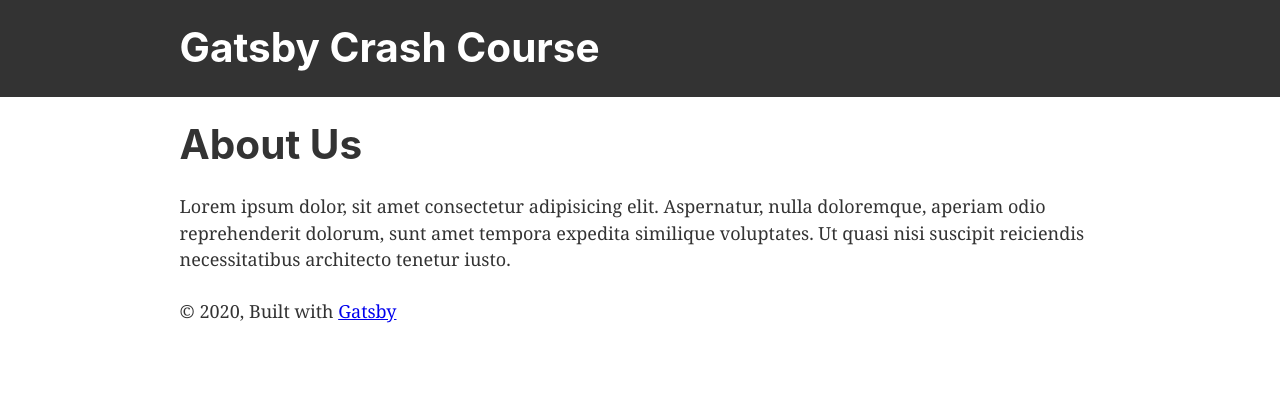
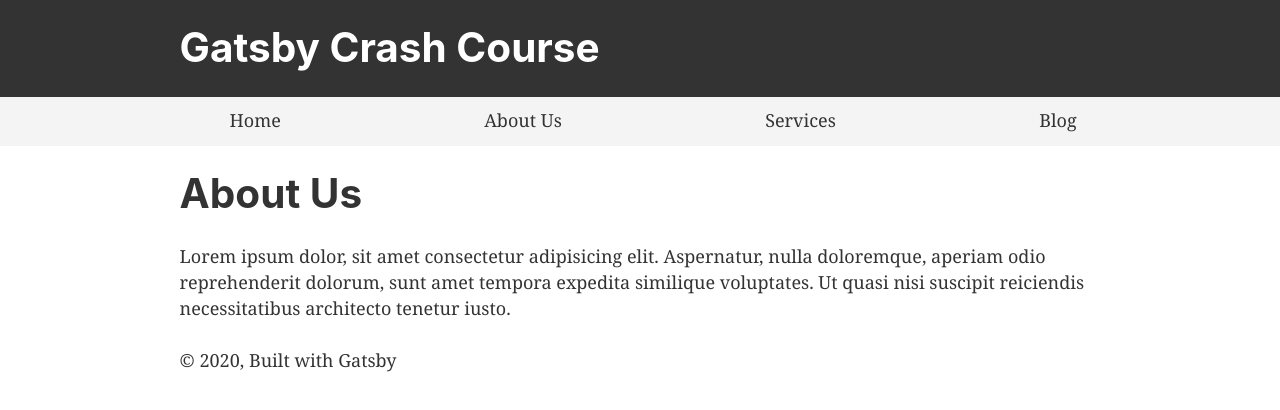
Before and after one commit to jcarrera94/gatsby-crashcourse, a Gatsby site: page /about in a window 1280 px wide. Built offline with nearby package versions, Linux system fonts and the light colour scheme; Gatsby itself is replaced by a stand-in of ours.

Commit message:
create menu component including links to other pages

```diff
--- a/src/components/header.js
+++ b/src/components/header.js
@@ -2,11 +2,14 @@ import { Link } from "gatsby"
 import PropTypes from "prop-types"
 import React from "react"
 
+import Menu from "../components/menu"
+
 const Header = ({ siteTitle }) => (
+  <div>
     <header
       style={{
         background: `#333`,
-      marginBottom: `1.45rem`,
+        marginBottom: `none`,
       }}
     >
       <div
@@ -29,6 +32,8 @@ const Header = ({ siteTitle }) => (
         </h1>
       </div>
     </header>
+    <Menu />
+  </div>
 )
 
 Header.propTypes = {
--- a/src/components/layout.css
+++ b/src/components/layout.css
@@ -42,6 +42,8 @@ template {
 a {
   background-color: transparent;
   -webkit-text-decoration-skip: objects;
+  color: #333;
+  text-decoration: none
 }
 a:active,
 a:hover {
--- a/src/components/menu.js
+++ b/src/components/menu.js
@@ -0,0 +1,24 @@
+import React from 'react';
+import Link from 'gatsby-link';
+
+const Menu = () => (
+  <div style={{
+    background: '#f4f4f4',
+    paddingTop: '10px'
+  }}>
+    <ul style={{
+      listStyle: 'none',
+      display: 'flex',
+      justifyContent: 'space-evenly'
+    }}>
+      <li><Link to='/'>Home</Link></li>
+      <li><Link to='/about'>About Us</Link></li>
+      <li><Link to='/services'>Services</Link></li>
+      <li><Link to='/blog'>Blog</Link></li>
+    </ul>
+
+  </div>
+)
+
+
+export default Menu
--- a/src/components/seo.js
+++ b/src/components/seo.js
@@ -69,6 +69,7 @@ function SEO({ description, lang, meta, title }) {
         },
       ].concat(meta)}
     />
+
   )
 }
 
--- a/src/pages/about.js
+++ b/src/pages/about.js
@@ -3,8 +3,7 @@ import React from 'react';
 import Layout from "../components/layout";
 import SEO from "../components/seo";
 
-const AboutPage = () => {
-  return (
+const AboutPage = () => (
   <Layout>
     <SEO title="About Us" />
     <h1>About Us</h1>
@@ -13,6 +12,6 @@ const AboutPage = () => {
       </p>
   </Layout>
 )
-}
+
 
 export default AboutPage;
--- a/src/pages/index.js
+++ b/src/pages/index.js
@@ -4,6 +4,7 @@ import { Link } from "gatsby"
 import Layout from "../components/layout"
 import Image from "../components/image"
 import SEO from "../components/seo"
+
 
 const IndexPage = () => (
   <Layout>
--- a/src/pages/services.js
+++ b/src/pages/services.js
@@ -3,8 +3,7 @@ import React from 'react';
 import Layout from "../components/layout";
 import SEO from "../components/seo";
 
-const ServicesPage = () => {
-  return (
+const ServicesPage = () => (
   <Layout>
     <SEO title="Services" />
     <h1>Our Services</h1>
@@ -16,6 +15,5 @@ const ServicesPage = () => {
       </p>
   </Layout>
 )
-}
 
 export default ServicesPage;
```
Lines whose indentation alone changed are shown as unchanged.
